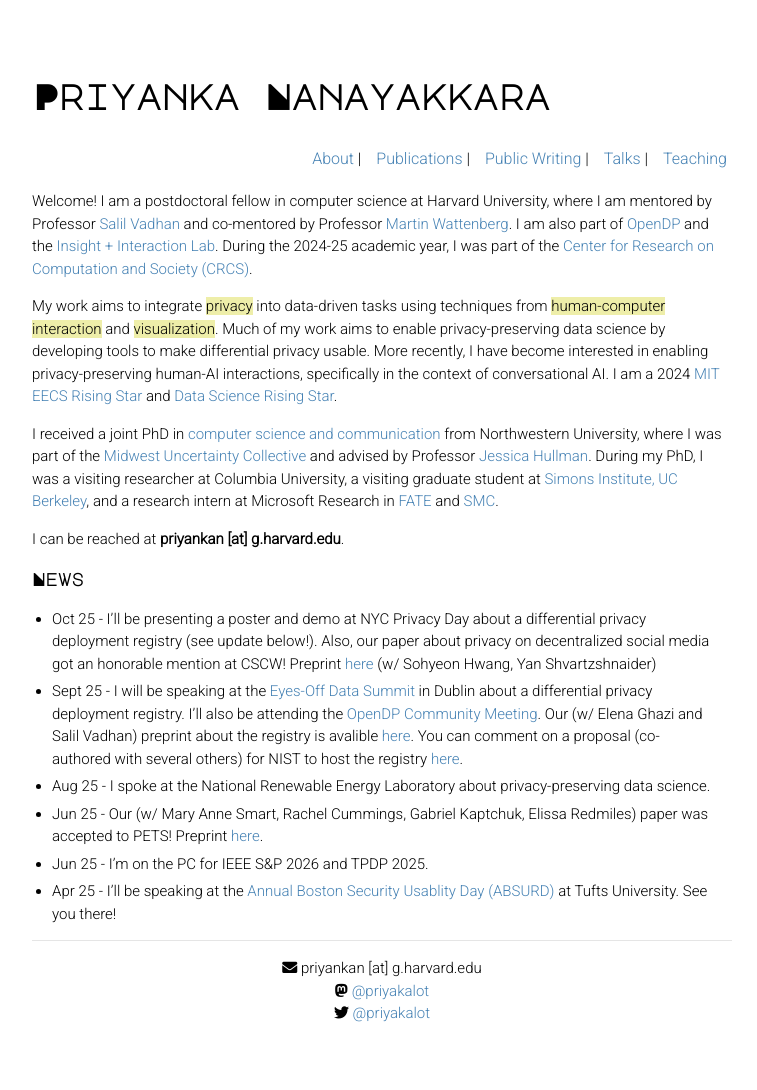
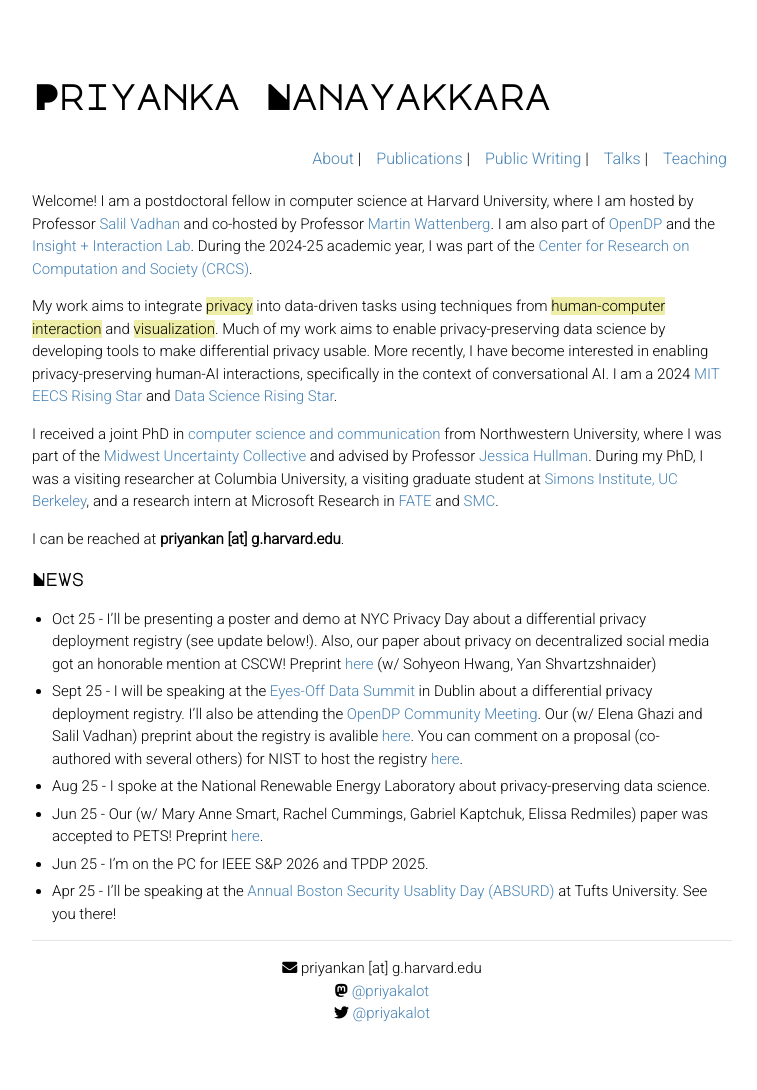
Before and after one commit to priyakalot/priyakalot.github.io, a Jekyll site: the page built from index.md, in a window 1280 px wide. Shown: the whole page, without its empty margins (258-1015 px from the left). Built offline with Jekyll 4.4.1, drawn with Linux system fonts in a browser that asks for light colours; nearby versions of some CDN libraries.

Commit message:
Update index.md

```diff
--- a/index.md
+++ b/index.md
@@ -1,7 +1,7 @@
 ---
 layout: default
 ---
-Welcome! I am a postdoctoral fellow in computer science at Harvard University, where I am mentored by Professor <a href="https://salil.seas.harvard.edu/" target="_blank">Salil Vadhan</a> and co-mentored by Professor <a href="https://www.bewitched.com/" target="_blank">Martin Wattenberg</a>. I am also part of <a href="https://opendp.org/" target="_blank">OpenDP</a> and the <a href="https://insight.seas.harvard.edu/" target="_blank">Insight + Interaction Lab</a>. During the 2024-25 academic year, I was part of the <a href="https://crcs.seas.harvard.edu/news/2025/05/crcs-closes-after-20-years" target="_blank">Center for Research on Computation and Society (CRCS)</a>.
+Welcome! I am a postdoctoral fellow in computer science at Harvard University, where I am hosted by Professor <a href="https://salil.seas.harvard.edu/" target="_blank">Salil Vadhan</a> and co-hosted by Professor <a href="https://www.bewitched.com/" target="_blank">Martin Wattenberg</a>. I am also part of <a href="https://opendp.org/" target="_blank">OpenDP</a> and the <a href="https://insight.seas.harvard.edu/" target="_blank">Insight + Interaction Lab</a>. During the 2024-25 academic year, I was part of the <a href="https://crcs.seas.harvard.edu/news/2025/05/crcs-closes-after-20-years" target="_blank">Center for Research on Computation and Society (CRCS)</a>.
 
 My work aims to integrate <mark>privacy</mark> into data-driven tasks using techniques from <mark>human-computer interaction</mark> and <mark>visualization</mark>. Much of my work aims to enable privacy-preserving data science by developing tools to make differential privacy usable. More recently, I have become interested in enabling privacy-preserving human-AI interactions, specifically in the context of conversational AI. I am a 2024 <a href="https://risingstars-eecs.mit.edu/" target="_blank">MIT EECS Rising Star</a> and <a href="https://datascience.ucsd.edu/rising-stars-in-data-science/" target="_blank">Data Science Rising Star</a>.
 
```
